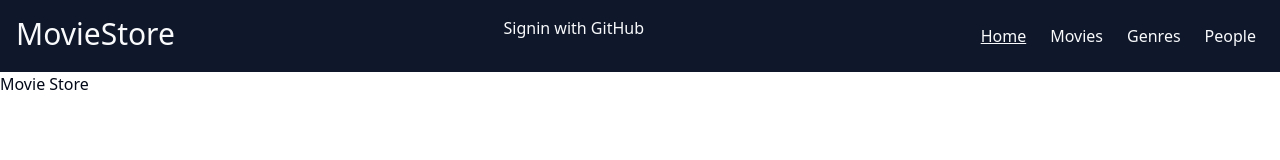
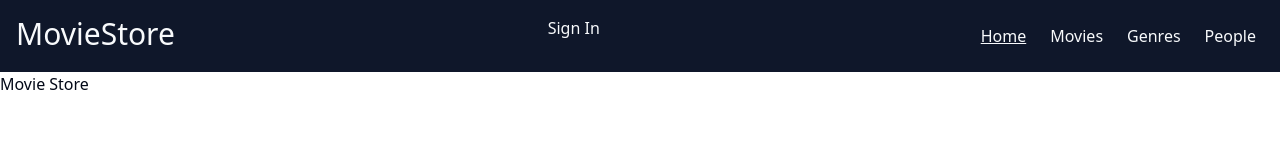
Before and after one commit to Gr-24-07/movie-shop, a Next.js app: page / in a window 1280 px wide. Shown: the top 160 px of the page. Built offline with nearby package versions, Linux system fonts and the light colour scheme; no server answers.

Commit message:
added signout button, showing username and fixed issue with edge runtime

```diff
--- a/app/components/header.tsx
+++ b/app/components/header.tsx
@@ -1,14 +1,19 @@
 import Link from "next/link";
 import SignIn from "./sign-in";
 import NavBar from "./navbar";
+import { auth } from "@/auth";
+import SignOut from "./sign-out";
 
-export default function Header() {
+export default async function Header() {
+    const session = await auth();
+
     return (
         <header className="bg-primary text-primary-foreground flex justify-between p-4">
             <h1 className="text-3xl">
                 <Link href="/">MovieStore</Link>
             </h1>
-            <SignIn></SignIn>
+            {session?.user?.name}
+            {session?.user ? <SignOut></SignOut> : <SignIn></SignIn>}
             <NavBar></NavBar>
         </header>
     );
--- a/app/components/sign-in.tsx
+++ b/app/components/sign-in.tsx
@@ -3,12 +3,12 @@ import { signIn } from "@/auth";
 export default function SignIn() {
     return (
         <form
-            onSubmit={async () => {
+            action={async () => {
                 "use server";
                 await signIn("github");
             }}
         >
-            <button type="submit">Signin with GitHub</button>
+            <button type="submit">Sign In</button>
         </form>
     );
 }
--- /dev/null
+++ b/app/components/sign-out.tsx
@@ -0,0 +1,14 @@
+import { signOut } from "@/auth";
+
+export default function SignOut() {
+    return (
+        <form
+            action={async () => {
+                "use server";
+                await signOut();
+            }}
+        >
+            <button type="submit">Sign Out</button>
+        </form>
+    );
+}
--- /dev/null
+++ b/auth.config.ts
@@ -0,0 +1,7 @@
+import GitHub from "next-auth/providers/github";
+import type { NextAuthConfig } from "next-auth";
+
+// Notice this is only an object, not a full Auth.js instance
+export default {
+    providers: [GitHub],
+} satisfies NextAuthConfig;
--- a/auth.ts
+++ b/auth.ts
@@ -1,9 +1,10 @@
 import NextAuth from "next-auth";
-import GitHub from "next-auth/providers/github";
 import { PrismaAdapter } from "@auth/prisma-adapter";
 import prisma from "./lib/db";
+import authConfig from "./auth.config";
 
 export const { handlers, signIn, signOut, auth } = NextAuth({
     adapter: PrismaAdapter(prisma),
-    providers: [GitHub],
+    session: { strategy: "jwt" },
+    ...authConfig,
 });
--- a/middleware.ts
+++ b/middleware.ts
@@ -1 +1,4 @@
-export { auth as middleware } from "@/auth";
+import NextAuth from "next-auth";
+import authConfig from "./auth.config";
+
+export const { auth: middleware } = NextAuth(authConfig);
```
